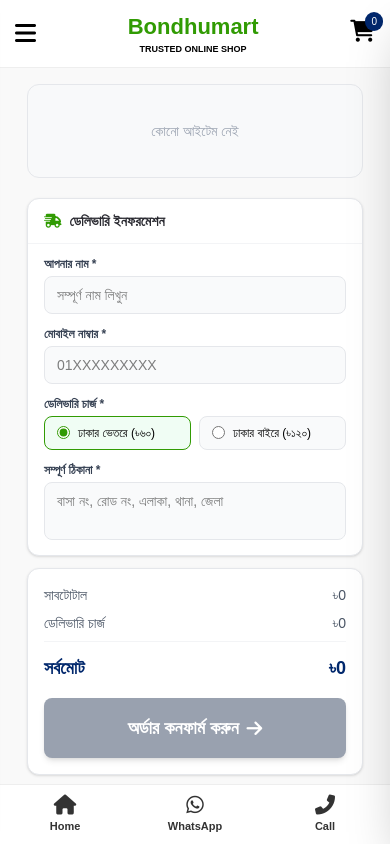
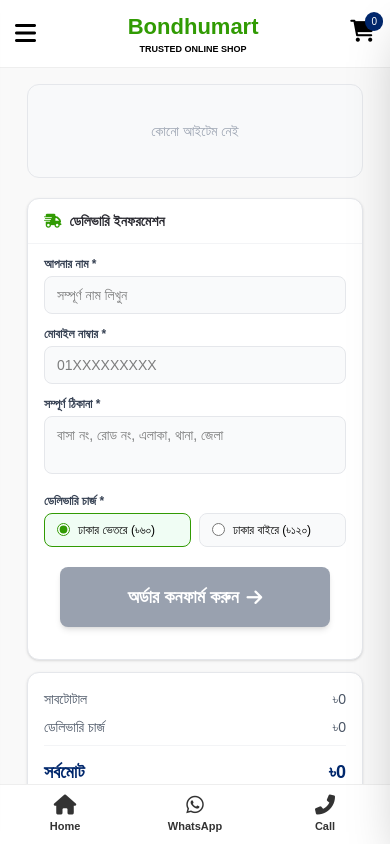
Before and after one commit to MRakib74/bondhumart-storefront, a Next.js app: page /checkout in a window 390 px wide. Shown: the top 844 px of the page. Built offline with nearby package versions, Linux system fonts and the light colour scheme.

Commit message:
Checkout mobile: Address before Delivery Charge, Order button before Subtotal

```diff
--- a/src/app/checkout/page.tsx
+++ b/src/app/checkout/page.tsx
@@ -233,6 +233,16 @@
                 </div>
 
                 <div>
+                  <label className={`block text-xs font-bold mb-1 ${errorFields.includes("address") ? "text-red-500" : "text-gray-700"}`}>সম্পূর্ণ ঠিকানা *</label>
+                  <textarea
+                    required placeholder="বাসা নং, রোড নং, এলাকা, থানা, জেলা" rows={2}
+                    className={`w-full px-3 py-2 border rounded-lg outline-none text-sm transition-colors resize-none ${errorFields.includes("address") ? "border-red-500 bg-red-50" : "border-gray-200 bg-gray-50 focus:border-[#319b03] focus:bg-white"}`}
+                    value={formData.address}
+                    onChange={(e) => { setFormData({...formData, address: e.target.value}); setErrorFields(errorFields.filter(f => f !== 'address')); setError(''); }}
+                  />
+                </div>
+
+                <div>
                   <label className="block text-xs font-bold text-gray-700 mb-1">ডেলিভারি চার্জ *</label>
                   <div className="grid grid-cols-2 gap-2">
                     <label className={`cursor-pointer border px-3 py-2 rounded-lg flex items-center gap-2 transition-colors ${formData.delivery_area === 'dhaka' ? 'border-[#319b03] bg-[#f0fdf4]' : 'border-gray-200 bg-gray-50'}`}>
@@ -246,16 +256,6 @@
                   </div>
                 </div>
 
-                <div>
-                  <label className={`block text-xs font-bold mb-1 ${errorFields.includes("address") ? "text-red-500" : "text-gray-700"}`}>সম্পূর্ণ ঠিকানা *</label>
-                  <textarea
-                    required placeholder="বাসা নং, রোড নং, এলাকা, থানা, জেলা" rows={2}
-                    className={`w-full px-3 py-2 border rounded-lg outline-none text-sm transition-colors resize-none ${errorFields.includes("address") ? "border-red-500 bg-red-50" : "border-gray-200 bg-gray-50 focus:border-[#319b03] focus:bg-white"}`}
-                    value={formData.address}
-                    onChange={(e) => { setFormData({...formData, address: e.target.value}); setErrorFields(errorFields.filter(f => f !== 'address')); setError(''); }}
-                  />
-                </div>
-
               </div>
 
               {error && (
@@ -265,15 +265,17 @@
                 </div>
               )}
 
-              {/* Mobile Subtotal and Button goes outside form UI but works with form id */}
+              {/* Mobile Order Button (Inside Form, so it stays directly below Delivery Charge) */}
+              <div className="px-4 pb-4 lg:hidden mt-3">
+                 {renderOrderButton()}
+              </div>
 
             </form>
           </div>
 
-          {/* === MOBILE SUBTOTAL & BUTTON (Bottom) === */}
+          {/* === MOBILE SUBTOTAL (Bottom) === */}
           <div className="w-full lg:hidden mt-3 bg-white rounded-xl border border-gray-200 overflow-hidden shadow-sm">
              {renderSubtotal()}
-             {renderOrderButton()}
           </div>
         </div>
 
@@ -289,7 +291,10 @@
 
             <div className="bg-white border-t border-gray-200">
                {renderSubtotal()}
-               {renderOrderButton()}
+               {/* Desktop Order Button (Below Subtotal) */}
+               <div className="px-4 pb-4">
+                 {renderOrderButton()}
+               </div>
             </div>
 
           </div>
```
